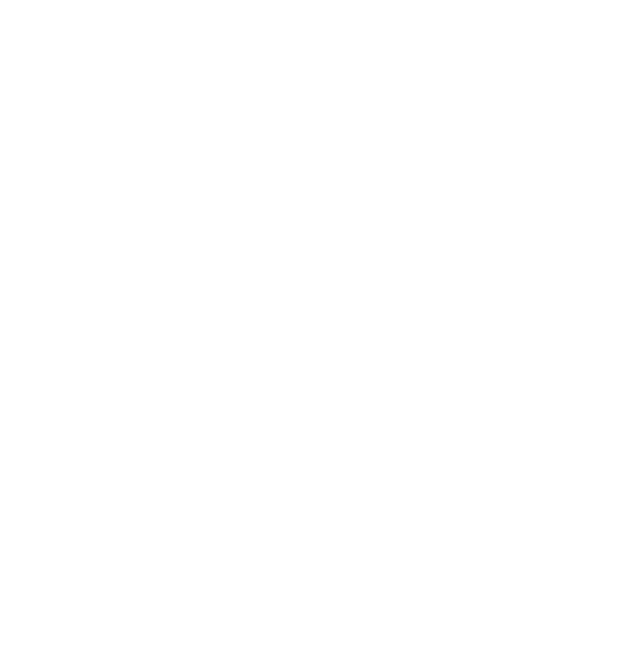
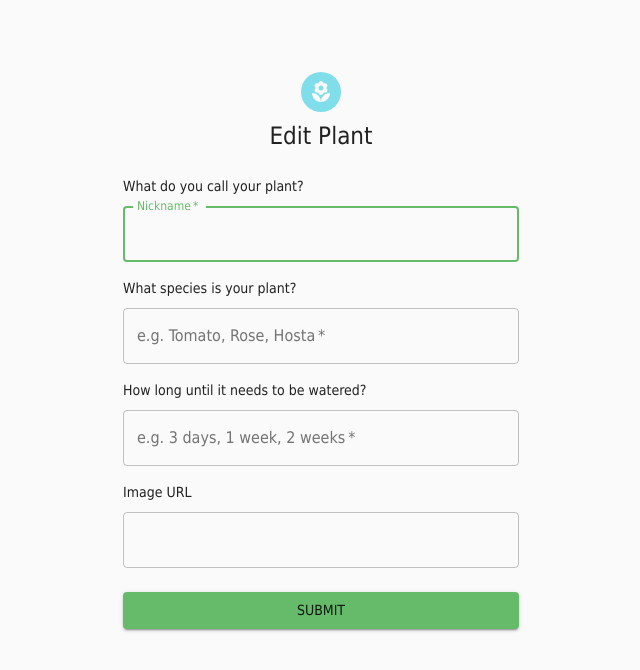
Before and after one commit to Build-Week-Water-My-Plants-157/front-end, a React (Create React App) app in the folder app/: page /plants/1/edit in a window 1280 px wide. Shown: the top 670 px of the page, without its empty margins (319-959 px from the left). Built offline with nearby package versions, Linux system fonts and the light colour scheme; no server answers; sample sign-in values are in the browser's storage.

Commit message:
Add ability to edit plants

```diff
--- a/app/src/App.css
+++ b/app/src/App.css
@@ -0,0 +1,3 @@
+a {
+    text-decoration: none;
+}
--- a/app/src/App.js
+++ b/app/src/App.js
@@ -4,18 +4,16 @@
 import Signup from "./components/Signup/Signup";
 import Plants from "./components/Plants/Plants";
 import CreatePlant from "./components/CreatePlant/CreatePlant";
+import EditPlant from "./components/EditPlant/EditPlant";
 import ProtectedRoute from "./utils/ProtectedRoute";
 
 function App() {
 	return (
 		<div className="App">
 			<Switch>
-				<ProtectedRoute exact path="/plants">
-					<Plants />
-				</ProtectedRoute>
-				<Route path="/plants/create">
-					<CreatePlant />
-				</Route>
+				<ProtectedRoute exact path="/plants" component={Plants} />
+        <ProtectedRoute path="/plants/:id/edit" component={EditPlant} />
+				<ProtectedRoute path="/plants/create" component={CreatePlant} />
 				<Route path="/signup">
 					<Signup />
 				</Route>
--- /dev/null
+++ b/app/src/components/EditPlant/EditPlant.js
@@ -0,0 +1,167 @@
+import React, { useEffect, useState } from "react";
+import { connect } from "react-redux";
+import { useHistory, useParams } from "react-router-dom";
+import { getUser, updatePlant } from "../../actions";
+
+// MUI Imports
+import Avatar from '@material-ui/core/Avatar';
+import Button from '@material-ui/core/Button';
+import CssBaseline from '@material-ui/core/CssBaseline';
+import TextField from '@material-ui/core/TextField';
+import Grid from '@material-ui/core/Grid';
+import LocalFlorist from '@material-ui/icons/LocalFlorist';
+import Typography from '@material-ui/core/Typography';
+import { makeStyles } from '@material-ui/core/styles';
+import Container from '@material-ui/core/Container';
+
+const useStyles = makeStyles((theme) => ({
+    paper: {
+        marginTop: theme.spacing(8),
+        display: 'flex',
+        flexDirection: 'column',
+        alignItems: 'center',
+    },
+    avatar: {
+        margin: theme.spacing(1),
+        backgroundColor: theme.palette.secondary.main,
+    },
+    form: {
+        width: '100%', // Fix IE 11 issue.
+        marginTop: theme.spacing(3),
+    },
+    input: {
+        marginTop: "10px"
+    },
+    submit: {
+        margin: theme.spacing(3, 0, 2),
+    },
+}));
+
+const initialPlant = {
+    id: "",
+	nickname: "",
+	species: "",
+	h2o_frequency: "",
+	image: "",
+};
+
+const EditPlant = (props) => {
+    const [plant, setPlant] = useState(initialPlant);
+	const history = useHistory();
+    const { user, getUser, updatePlant } = props;
+    const { id } = useParams();
+    const classes = useStyles();
+
+    useEffect(() => {
+        if (!user) {
+            getUser(localStorage.getItem("userId"));
+        } else {
+            const plantToEdit = user.plants.find(plant => String(plant.id) === String(id));
+            setPlant(plantToEdit);
+        }
+    }, [user, getUser, setPlant, id]);
+
+    const handleChange = (event) => {
+		setPlant({
+			...plant,
+			[event.target.name]: event.target.value,
+		});
+	};
+
+	const handleSubmit = (event) => {
+		event.preventDefault();
+		updatePlant(plant);
+		history.push("/plants");
+	};
+
+    return (
+        <div>
+            <Container component="main" maxWidth="xs">
+                <CssBaseline />
+                <div className={classes.paper}>
+                    <Avatar className={classes.avatar}>
+                        <LocalFlorist />
+                    </Avatar>
+                    <Typography component="h1" variant="h5">
+                        Edit Plant
+                    </Typography>
+                    <form onSubmit={handleSubmit} className={classes.form} noValidate>
+                        <Grid container spacing={2}>
+                            <Grid item xs={12}>
+                                What do you call your plant?
+                                <TextField
+                                    variant="outlined"
+                                    required
+                                    fullWidth
+                                    id="nickname"
+                                    label="Nickname"
+                                    name="nickname"
+                                    value={plant.nickname}
+                                    onChange={handleChange}
+                                    className={classes.input}
+                                    autoFocus
+                                />
+                            </Grid>
+                            <Grid item xs={12}>
+                                What species is your plant?
+                                <TextField
+                                    variant="outlined"
+                                    required
+                                    fullWidth
+                                    id="species"
+                                    label="e.g. Tomato, Rose, Hosta"
+                                    name="species"
+                                    value={plant.species}
+                                    onChange={handleChange}
+                                    className={classes.input}
+                                />
+                            </Grid>
+                            <Grid item xs={12}>
+                                How long until it needs to be watered?
+                                <TextField
+                                    variant="outlined"
+                                    required
+                                    fullWidth
+                                    id="h2o_frequency"
+                                    label="e.g. 3 days, 1 week, 2 weeks"
+                                    name="h2o_frequency"
+                                    value={plant.h2o_frequency}
+                                    onChange={handleChange}
+                                    className={classes.input}
+                                />
+                            </Grid>
+                            <Grid item xs={12}>
+                                Image URL
+                                <TextField
+                                    variant="outlined"
+                                    fullWidth
+                                    id="image"
+                                    name="image"
+                                    value={plant.image}
+                                    onChange={handleChange}
+                                    className={classes.input}
+                                />
+                            </Grid>
+                        </Grid>
+                        <Button
+                            type="submit"
+                            fullWidth
+                            variant="contained"
+                            color="primary"
+                            className={classes.submit}
+                        >
+                            Submit
+                        </Button>
+                    </form>
+                </div>
+            </Container>
+        </div>
+    );
+}
+
+const mapStateToProps = (state) => ({
+	isLoading: state.isLoading,
+    user: state.user
+});
+
+export default connect(mapStateToProps, { getUser, updatePlant })(EditPlant);
--- a/app/src/components/Login/Login.js
+++ b/app/src/components/Login/Login.js
@@ -1,7 +1,7 @@
 import React, { useState, useEffect } from 'react';
 import { Link, useHistory } from 'react-router-dom';
 import { connect } from 'react-redux';
-import { login, getUser } from '../../actions';
+import { login } from '../../actions';
 
 const initialLoginCredentials = {
     username: '',
@@ -11,12 +11,13 @@
 const Login = (props) => {
     const [loginCredentials, setLoginCredentials] = useState(initialLoginCredentials);
     const history = useHistory();
+    const { isLoggedIn, login } = props;
 
     useEffect(() => {
-        if (props.isLoggedIn) {
+        if (isLoggedIn) {
             history.push('/plants');
         }
-    }, [props.isLoggedIn]);
+    }, [isLoggedIn, history]);
 
     const handleChange = (event) => {
         setLoginCredentials({
@@ -27,7 +28,7 @@
 
     const handleSubmit = (event) => {
         event.preventDefault();
-        props.login(loginCredentials);
+        login(loginCredentials);
     }
 
     return (
@@ -68,4 +69,4 @@
     user: state.user
 });
 
-export default connect(mapStateToProps, {login, getUser})(Login);
+export default connect(mapStateToProps, {login})(Login);
--- a/app/src/components/Plants/Plants.js
+++ b/app/src/components/Plants/Plants.js
@@ -1,6 +1,7 @@
 import React, { useEffect } from "react";
 import { connect } from "react-redux";
 import { useHistory } from 'react-router-dom';
+import { Link as RouterLink } from 'react-router-dom';
 import { getUser, logout } from "../../actions";
 
 //
@@ -20,7 +21,6 @@
 import { makeStyles } from "@material-ui/core/styles";
 import Container from "@material-ui/core/Container";
 import Link from "@material-ui/core/Link";
-import axios from "axios";
 //
 //
 
@@ -89,16 +89,16 @@
 //
 
 const Plants = (props) => {
-	const { user } = props;
+	const { user, getUser, logout } = props;
 	const classes = useStyles();
 	const history = useHistory();
 	useEffect(() => {
-		props.getUser(localStorage.getItem("userId"));
-	}, []);
+		getUser(localStorage.getItem("userId"));
+	}, [user, getUser]);
 
 	const handleLogout = (event) => {
 		event.preventDefault();
-		props.logout();
+		logout();
 		history.push('/');
 	}
 
@@ -160,7 +160,6 @@
 				<Container className={classes.cardGrid} maxWidth="md">
 					{/* End hero unit */}
 					<Grid container spacing={4}>
-						{/* Change the cards.map to user/plants.map */}
 						{user?.plants.map((card, index) => (
 							<Grid item key={index} xs={12} sm={6} md={4}>
 								<Card className={classes.card}>
@@ -188,6 +187,7 @@
 										>
 											View
 										</Button>
+										<RouterLink to={`/plants/${card.id}/edit`}>
 											<Button
 												className={classes.cardButton}
 												size="small"
@@ -195,6 +195,7 @@
 											>
 												Edit
 											</Button>
+										</RouterLink>
 										<Button
 											className={classes.cardButton}
 											size="small"
@@ -233,31 +234,3 @@
 	user: state.user
 });
 export default connect(mapStateToProps, { getUser, logout })(Plants);
-
-//
-//
-//
-//
-//
-// ------ Kristin's initial codes!
-// const Plants = (props) => {
-//     const { user } = props;
-
-//     return (
-//         <div>
-//             <h1>Plants</h1>
-//             {
-//                 user &&
-//                 user.plants.map((plant) => {
-//                     return (
-//                         <div>{plant}</div> // Add plant component
-//                     )
-//                 })
-//             }
-//         </div>
-//     );
-// }
-
-// const mapStateToProps = (state) => ({
-//     user: state.user
-// });
--- a/app/src/reducers/index.js
+++ b/app/src/reducers/index.js
@@ -51,6 +51,15 @@
         case UPDATE_PLANT_SUCCESS:
             return {
                 ...state,
+                user: {
+                    ...state.user,
+                    plants: state.user.plants.map((plant) => {
+                        if (String(plant.id) === String(action.payload.id)) {
+                            return action.payload;
+                        }
+                        return plant;
+                    })
+                },
                 isLoading: false
             }
         case DELETE_PLANT_SUCCESS:
--- a/app/src/utils/ProtectedRoute.js
+++ b/app/src/utils/ProtectedRoute.js
@@ -7,7 +7,7 @@
       {...rest}
       render={() => {
         if (localStorage.getItem("token") === null) {
-          return <Redirect to="/login" />;
+          return <Redirect to="/" />;
         }
         return <Component {...rest} />;
       }}
```
Lines whose indentation alone changed are shown as unchanged.
